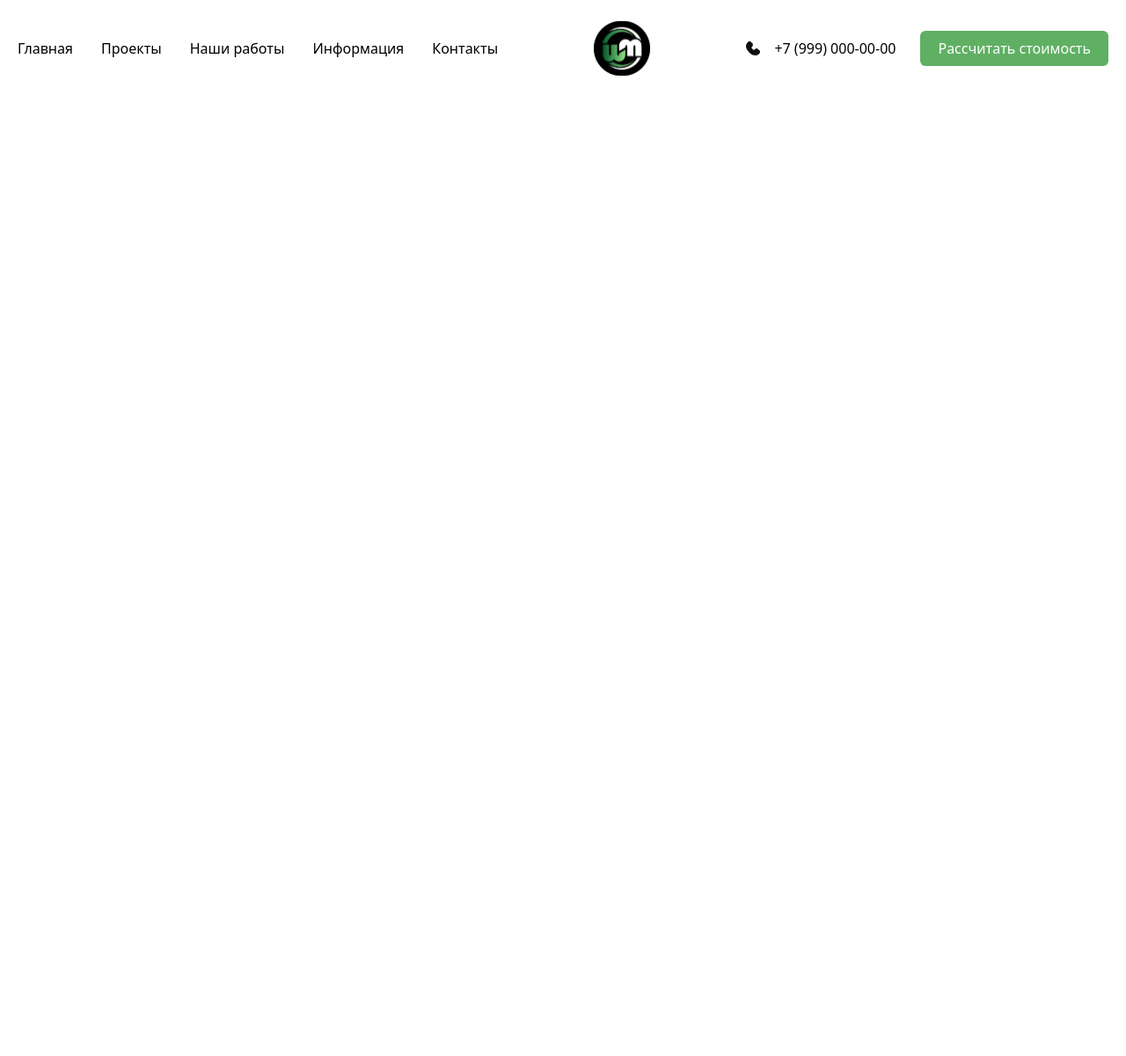
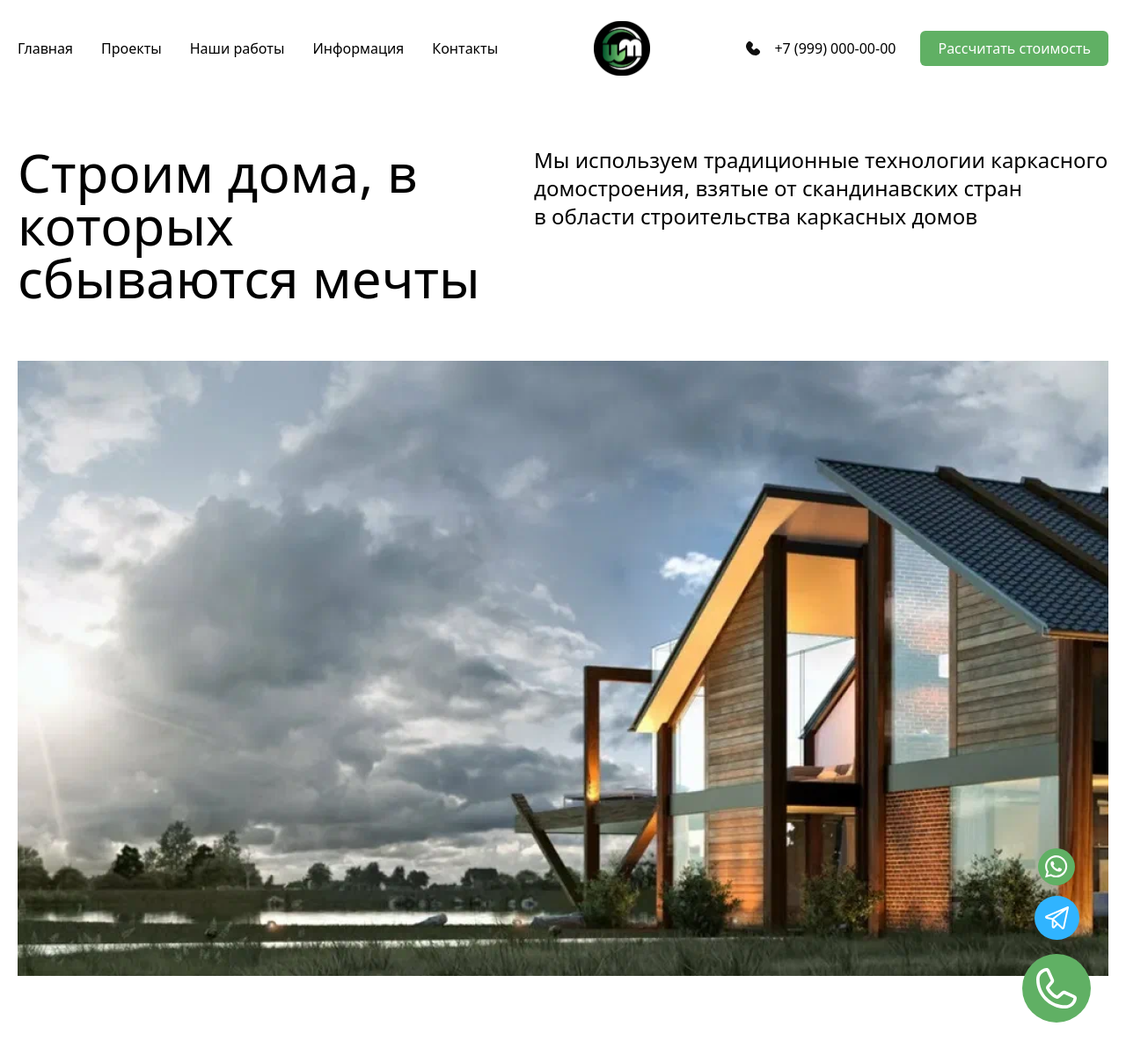
Before and after one commit to muhammadazizbek006/home, a React (Vite) app: page / in a window 1280 px wide. Shown: the top 1200 px of the page at 88% size. Before the commit the page ends 800 px from the top, so only its background shows below. Built offline with nearby package versions, Linux system fonts and the light colour scheme.

Commit message:
add hero responsive

```diff
--- a/src/components/Header.jsx
+++ b/src/components/Header.jsx
@@ -17,6 +17,10 @@ const Header = () => {
 
   const openDrawerRight = () => setOpenRight(true);
   const closeDrawerRight = () => setOpenRight(false);
+
+  const Closedraw =()=>{
+    setOpenRight(false)
+  }
   return (
     <>
       <section className='pt-6 pb-20 relative'>
@@ -84,7 +88,7 @@ const Header = () => {
           <IconButton
             variant="text"
             color="blue-gray"
-            onClick={closeDrawerRight}
+            onClick={Closedraw}
           >
             <svg
               xmlns="http://www.w3.org/2000/svg"
--- a/src/components/home/Hero.jsx
+++ b/src/components/home/Hero.jsx
@@ -12,27 +12,27 @@ const Hero = () => {
                 {/* hero top */}
                 <div className='flex justify-between mb-16'>
                     {/* left */}
-                    <h2 className='text-6xl'>Строим дома, в которых <br /> сбываются мечты</h2>
+                    <h2 className=' text-2xl md:text-4xl lg:text-6xl'>Строим дома, в которых <br /> сбываются мечты</h2>
                     {/* right */}
-                    <div className='max-w-[653px]'>
+                    <div className=' hidden xl:block max-w-[653px]'>
                         <p className='text-2xl'>Мы используем традиционные технологии каркасного домостроения, взятые от скандинавских стран в области строительства каркасных домов</p>
                     </div>
                 </div>
 
                 {/* hero */}
-                <div className='bg-hero h-screen bg-no-repeat relative'>
+                <div className='bg-hero  h-[367px]  lg:h-screen bg-no-repeat relative'>
                     {/* ilovalar */}
-                    <div className='flex flex-col items-center absolute bottom-12 right-5  '>
+                    <div className='flex  flex-col items-center absolute bottom-12 right-5  '>
                         {/* whatsapp */}
-                        <a className='bg-gren rounded-full p-2 inline-block mb-3' href="">
+                        <a className='bg-gren rounded-full p-2 hidden md:inline-block mb-3' href="">
                             <img src={whatsapp} alt="whatsapp" />
                         </a>
                         {/* telegram */}
-                        <a className='bg-telegram rounded-full p-3 inline-block mb-4' href="">
+                        <a className='bg-telegram rounded-full p-3 hidden md:inline-block mb-4' href="">
                             <img src={telegram} alt="telegram" />
                         </a>
                         {/* telefon */}
-                        <a className='bg-gren rounded-full p-4 inline-block' href="">
+                        <a className='bg-gren rounded-full p-4 hidden md:inline-block' href="">
                             <img src={tel} alt="telefon" />
                         </a>
                     </div>
--- a/src/layouts/MainLayout.jsx
+++ b/src/layouts/MainLayout.jsx
@@ -7,10 +7,10 @@ const MainLayout = () => {
   return (
     <div className='flex flex-col min-h-screen '>
         <Header/>
-        {/* <main className='grow'>
+        <main className='grow'>
             <Outlet/>
         </main>
-        <Footer/> */}
+        {/* <Footer/> */}
     </div>
   )
 }
--- a/src/pages/Home.jsx
+++ b/src/pages/Home.jsx
@@ -9,11 +9,11 @@ const Home = () => {
   return (
     <>
       <Hero/>
-      <KlinikaXaqida/>
+      {/* <KlinikaXaqida/> */}
       {/* <Proect/> */}
-      <Loyihalar/>
-      <Sharx/>
-      <Aloqa/>
+      {/* <Loyihalar/> */}
+      {/* <Sharx/> */}
+      {/* <Aloqa/> */}
     </>
   )
 }
```
